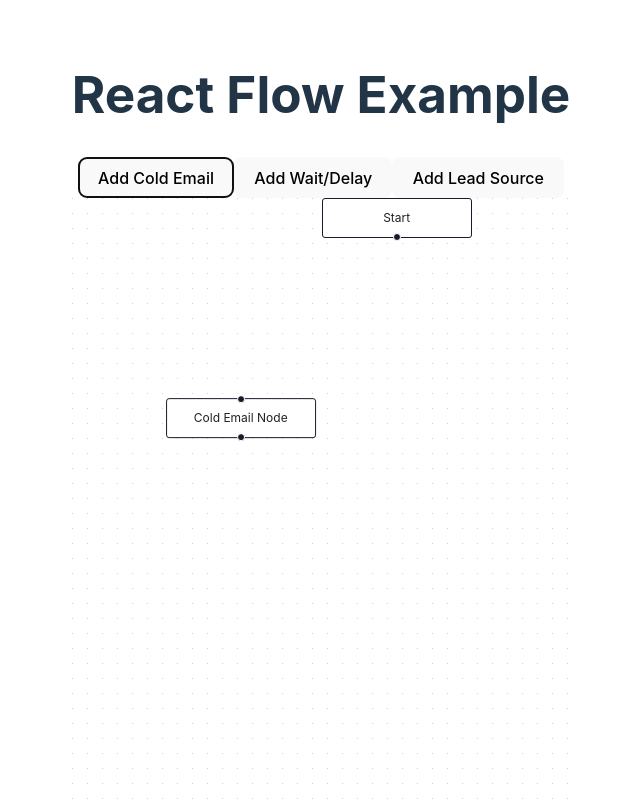
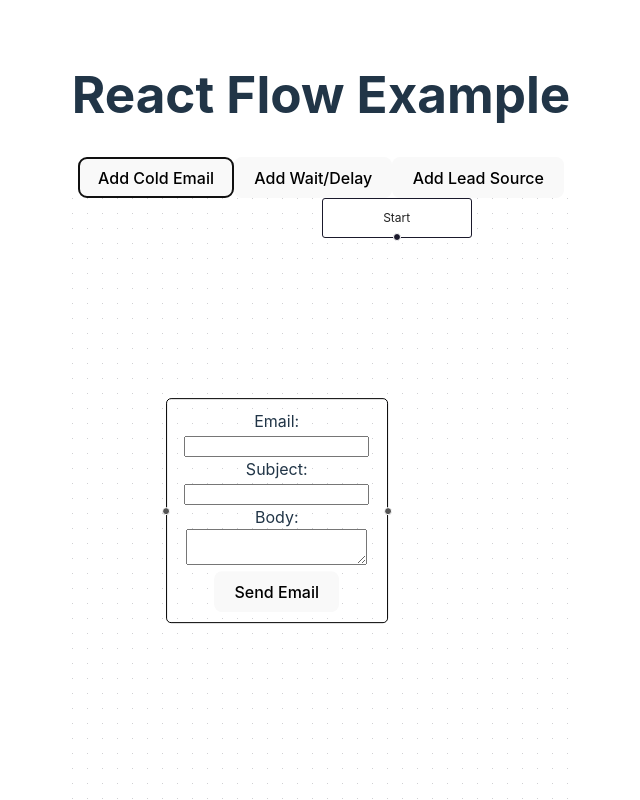
Before and after one commit to SwapnilSonker/ReactFLow-Frontend, a React (Vite) app: page / in a window 1280 px wide. Both pictures are taken after a click on the button "Add Cold Email". Shown: the top 800 px of the page, without its empty margins (319-959 px from the left). Built offline with nearby package versions, Linux system fonts and the light colour scheme.

Commit message:
UI implemented

```diff
--- /dev/null
+++ b/src/components/Customnode.tsx
@@ -0,0 +1,53 @@
+// src/components/CustomNode.tsx
+import { useState } from 'react';
+import { Handle, Position } from 'react-flow-renderer';
+
+export const CustomNode = () => {
+  const [email, setEmail] = useState('');
+  const [subject, setSubject] = useState('');
+  const [body, setBody] = useState('');
+
+  const sendEmail = async () => {
+    try {
+      const response = await fetch('https://your-backend-api.com/send-email', {
+        method: 'POST',
+        headers: { 'Content-Type': 'application/json' },
+        body: JSON.stringify({ email, subject, body }),
+      });
+
+      if (response.ok) {
+        alert('Email sent successfully');
+      } else {
+        alert('Failed to send email');
+      }
+    } catch (error) {
+      console.error('Error:', error);
+      alert('An error occurred while sending the email');
+    }
+  };
+
+  return (
+    <div style={{ padding: 10, border: '1px solid black', borderRadius: 5, width: 200 }}>
+      <label>
+        Email:
+        <input type="email" value={email} onChange={(e) => setEmail(e.target.value)} />
+      </label>
+      <br />
+      <label>
+        Subject:
+        <input type="text" value={subject} onChange={(e) => setSubject(e.target.value)} />
+      </label>
+      <br />
+      <label>
+        Body:
+        <textarea value={body} onChange={(e) => setBody(e.target.value)} />
+      </label>
+      <br />
+      <button onClick={sendEmail}>Send Email</button>
+      <Handle type="source" position={Position.Right} />
+      <Handle type="target" position={Position.Left} />
+    </div>
+  );
+};
+
+// export default CustomNode;
--- a/src/components/FlowEditor.tsx
+++ b/src/components/FlowEditor.tsx
@@ -1,5 +1,5 @@
 // src/components/FlowEditor.tsx
-import React, { useState } from 'react';
+import React, { useCallback } from 'react';
 import ReactFlow, {
   ReactFlowProvider,
   addEdge,
@@ -10,22 +10,38 @@ import ReactFlow, {
   Connection,
   Edge,
   Node,
-  Elements,
+  NodeTypes,
 } from 'react-flow-renderer';
 import { v4 as uuidv4 } from 'uuid';
+import  {CustomNode}  from './Customnode.tsx';
+
+ // Import the custom node
 
 const initialNodes: Node[] = [
   { id: '1', type: 'input', data: { label: 'Start' }, position: { x: 250, y: 0 } },
 ];
 
-const FlowEditor: React.FC = () => {
+const nodeTypes: NodeTypes = {
+  custom: CustomNode, // Register the custom node
+};
+
+const FlowEditorContent: React.FC = () => {
   const [nodes, setNodes, onNodesChange] = useNodesState(initialNodes);
   const [edges, setEdges, onEdgesChange] = useEdgesState([]);
 
-  const onElementsRemove = (elementsToRemove: Elements) => {
-    setNodes((nds) => nds.filter((node) => !elementsToRemove.some((el: { id: any; }) => el.id === node.id)));
-    setEdges((eds) => eds.filter((edge) => !elementsToRemove.some((el: { id: any; }) => el.id === edge.id)));
-  };
+  const onNodesDelete = useCallback(
+    (nodesToRemove: Node[]) => {
+      setNodes((nds) => nds.filter((node) => !nodesToRemove.some((el) => el.id === node.id)));
+    },
+    [setNodes]
+  );
+
+  const onEdgesDelete = useCallback(
+    (edgesToRemove: Edge[]) => {
+      setEdges((eds) => eds.filter((edge) => !edgesToRemove.some((el) => el.id === edge.id)));
+    },
+    [setEdges]
+  );
 
   const onConnect = (params: Edge | Connection) => setEdges((eds) => addEdge(params, eds));
 
@@ -35,7 +51,7 @@ const FlowEditor: React.FC = () => {
       id,
       data: { label: `${type} Node` },
       position: { x: Math.random() * 250, y: Math.random() * 250 },
-      type: 'default',
+      type: type === 'Cold Email' ? 'custom' : 'default', // Use custom node type for Cold Email
     };
     setNodes((nds) => nds.concat(newNode));
   };
@@ -47,22 +63,30 @@ const FlowEditor: React.FC = () => {
         <button onClick={() => addNode('Wait/Delay')}>Add Wait/Delay</button>
         <button onClick={() => addNode('Lead Source')}>Add Lead Source</button>
       </div>
-      <ReactFlowProvider>
       <ReactFlow
         nodes={nodes}
         edges={edges}
         onNodesChange={onNodesChange}
         onEdgesChange={onEdgesChange}
-          onElementsRemove={onElementsRemove}
+        onNodesDelete={onNodesDelete}
+        onEdgesDelete={onEdgesDelete}
         onConnect={onConnect}
-          deleteKeyCode={46 || null} // 'delete' key
+        deleteKeyCode={"46"} // 'delete' key
+        nodeTypes={nodeTypes} // Set the node types
       >
         <Controls />
         <Background />
       </ReactFlow>
-      </ReactFlowProvider>
     </div>
   );
 };
 
+const FlowEditor: React.FC = () => {
+  return (
+    <ReactFlowProvider>
+      <FlowEditorContent />
+    </ReactFlowProvider>
+  );
+};
+
 export default FlowEditor;
```
Also changed, not shown: src/components/NodeModel.tsx (added). Lines whose indentation alone changed are shown as unchanged.
